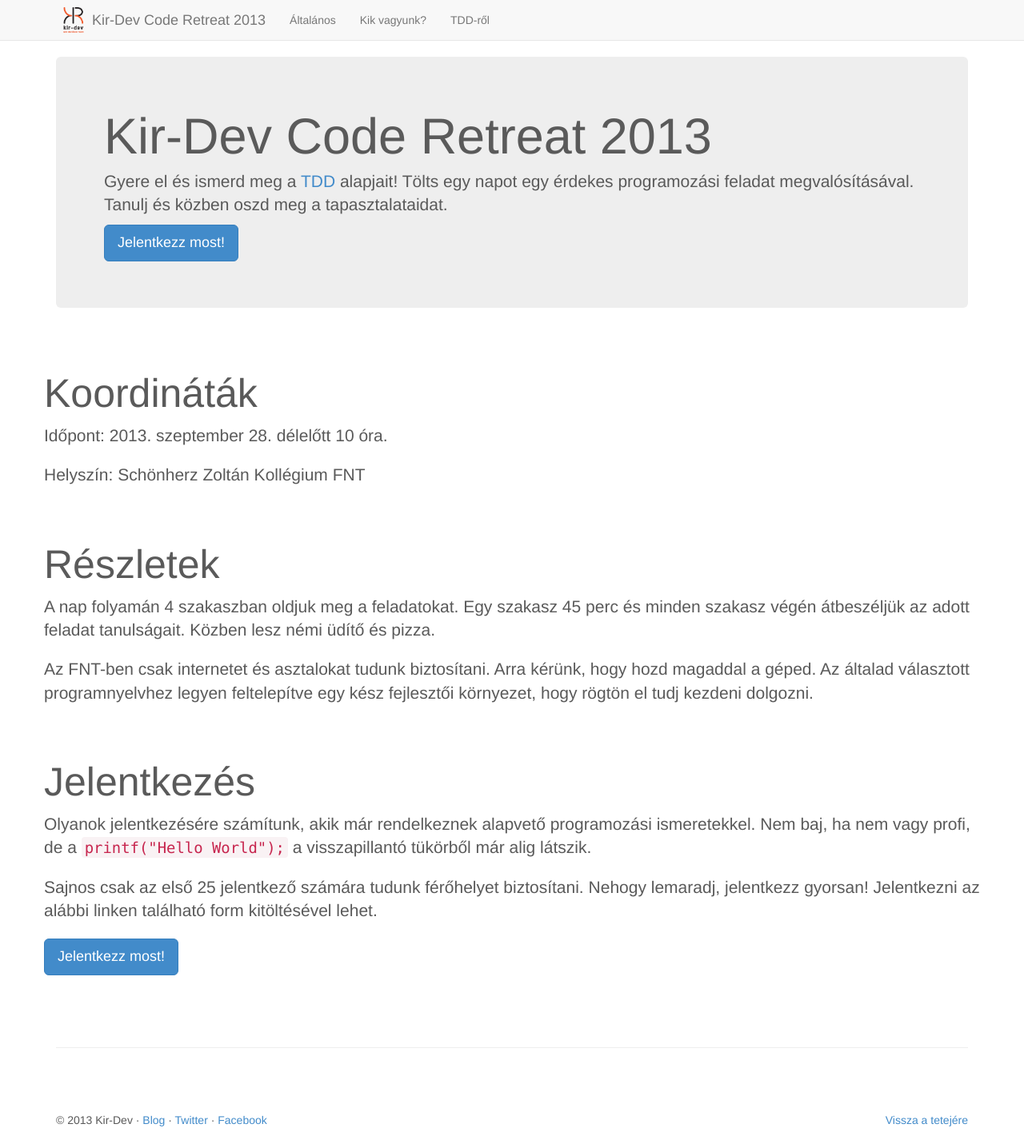
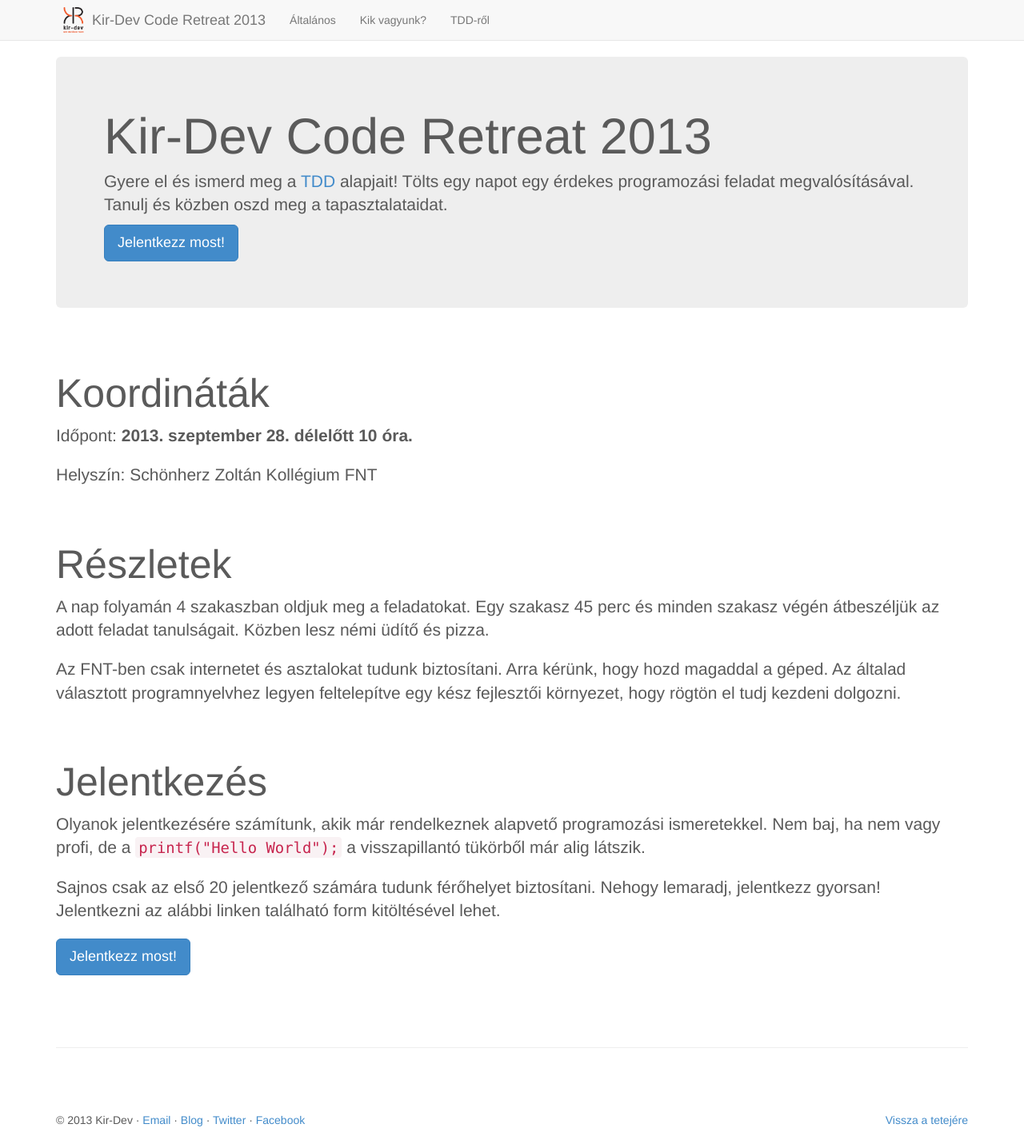
Before and after one commit to kir-dev/code-retreat, a Jekyll site: the page built from index.html, in a window 1280 px wide. Shown: the whole page at 80% size. Built offline with Jekyll 4.4.1, drawn with Linux system fonts in a browser that asks for light colours; Markdown is read by kramdown in place of the engine named in the settings.

Commit message:
email to footer and fixed left margin on landing page

```diff
--- a/_layouts/default.html
+++ b/_layouts/default.html
@@ -51,6 +51,8 @@
             <p>
                 &copy; 2013 Kir-Dev
                 &middot;
+                <a href="mailto:kir-dev@sch.bme.hu">Email</a>
+                &middot;
                 <a href="https://kir-dev.sch.bme.hu/">Blog</a>
                 &middot;
                 <a href="https://twitter.com/KirDev">Twitter</a>
--- a/index.html
+++ b/index.html
@@ -20,12 +20,15 @@
 </div>
 
 <div class="row featurette">
+    <div class="col-md-12">
         <h2 class="featurette-heading">Koordináták</h2>
-    <p class="lead">Időpont: 2013. szeptember 28. délelőtt 10 óra.</p>
+        <p class="lead">Időpont: <strong>2013. szeptember 28. délelőtt 10 óra.</strong></p>
         <p class="lead">Helyszín: Schönherz Zoltán Kollégium FNT</p>
-
+    </div>
 </div>
 <div class="row featurette">
+    <div class="col-md-12">
+
         <h2 class="featurette-heading">Részletek</h2>
         <p class="lead">
             A nap folyamán 4 szakaszban oldjuk meg a feladatokat. Egy szakasz 45 perc és minden szakasz
@@ -37,7 +40,10 @@
             hogy rögtön el tudj kezdeni dolgozni.
         </p>
     </div>
+</div>
 <div class="row featurette">
+    <div class="col-md-12">
+
         <h2 class="featurette-heading">Jelentkezés</h2>
         <p class="lead">
             Olyanok jelentkezésére számítunk, akik már rendelkeznek alapvető programozási ismeretekkel.
@@ -45,7 +51,7 @@
             tükörből már alig látszik.
         </p>
         <p class="lead">
-        Sajnos csak az első 25 jelentkező számára tudunk férőhelyet biztosítani.
+            Sajnos csak az első 20 jelentkező számára tudunk férőhelyet biztosítani.
             Nehogy lemaradj, jelentkezz gyorsan!
 
             Jelentkezni az alábbi linken található form kitöltésével lehet.
@@ -56,3 +62,4 @@
             </a>
         </p>
     </div>
+</div>
```
Lines whose indentation alone changed are shown as unchanged.
